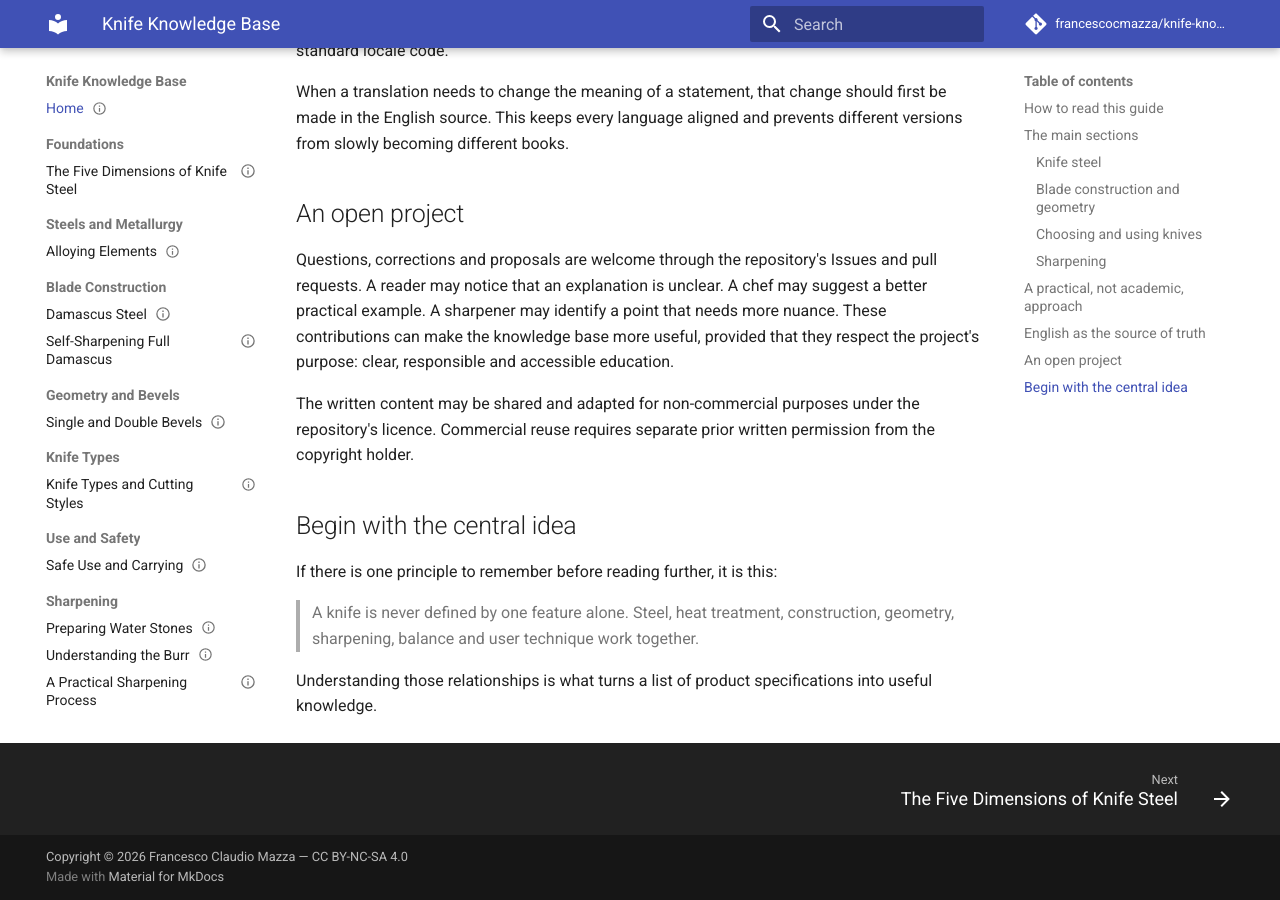
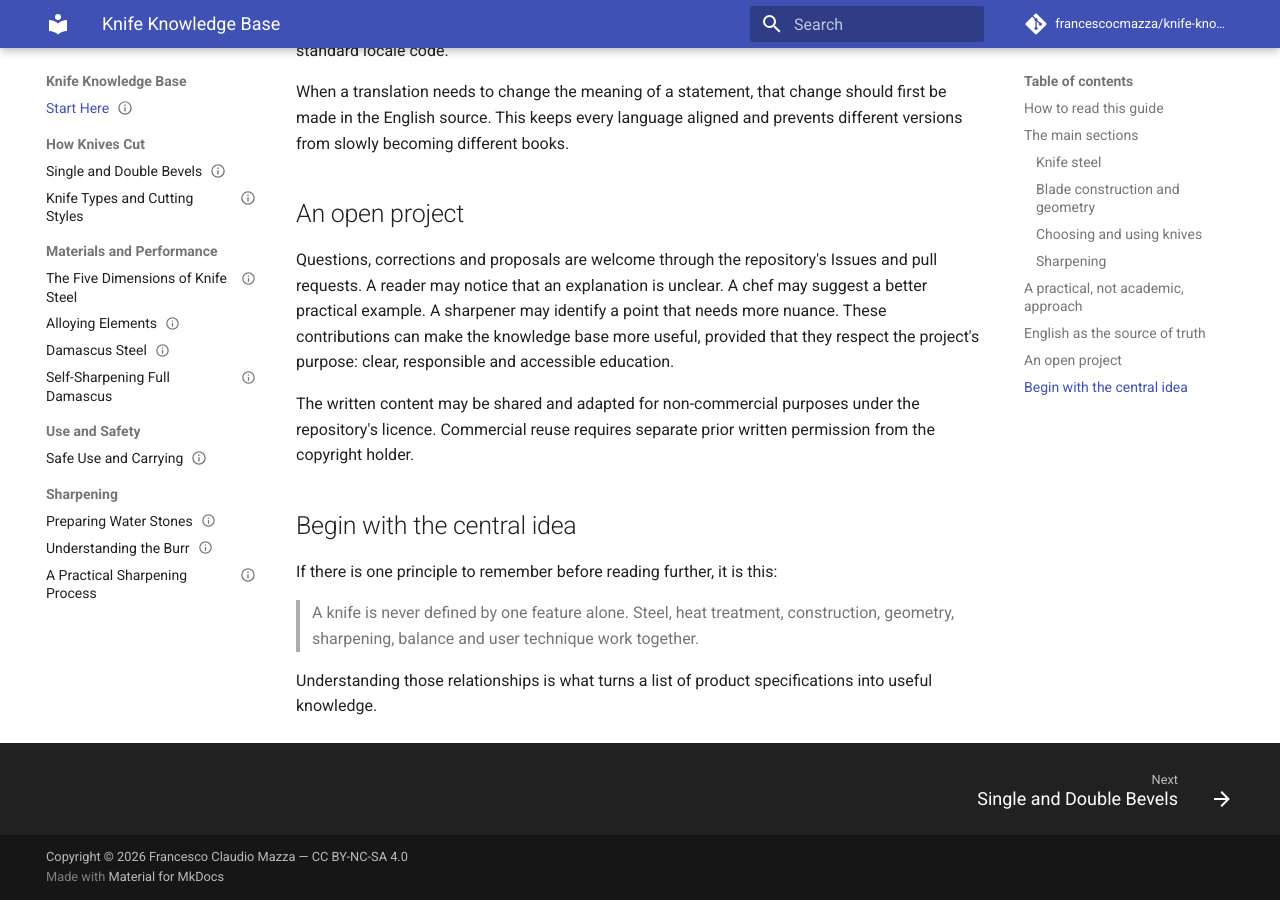
Before and after one commit to francescocmazza/knife-knowledge-base, an MkDocs documentation site: the page built from content/en/index.md, in a window 1280 px wide and 900 px high, scrolled down 3035 px. Built offline with MkDocs 1.6.1 and Material for MkDocs 9.7.7, drawn with Linux system fonts in a browser that asks for light colours; comment, search, counter and statistics services are not loaded.

Commit message:
Reorder the site for a clearer learning path

```diff
--- a/mkdocs.yml
+++ b/mkdocs.yml
@@ -48,18 +48,15 @@ extra_javascript:
   - assets/javascripts/learning-figures.js
 
 nav:
-  - Home: index.md
-  - Foundations:
+  - Start Here: index.md
+  - How Knives Cut:
+      - Single and Double Bevels: 04-geometry-and-bevels/single-and-double-bevels.md
+      - Knife Types and Cutting Styles: 05-knife-types/overview.md
+  - Materials and Performance:
       - The Five Dimensions of Knife Steel: 01-foundations/five-dimensions-of-knife-steel.md
-  - Steels and Metallurgy:
       - Alloying Elements: 02-steels-and-metallurgy/alloying-elements.md
-  - Blade Construction:
       - Damascus Steel: 03-blade-construction/damascus-steel.md
       - Self-Sharpening Full Damascus: 03-blade-construction/self-sharpening-full-damascus.md
-  - Geometry and Bevels:
-      - Single and Double Bevels: 04-geometry-and-bevels/single-and-double-bevels.md
-  - Knife Types:
-      - Knife Types and Cutting Styles: 05-knife-types/overview.md
   - Use and Safety:
       - Safe Use and Carrying: 08-use-and-safety/safe-use-and-carrying.md
   - Sharpening:
```
